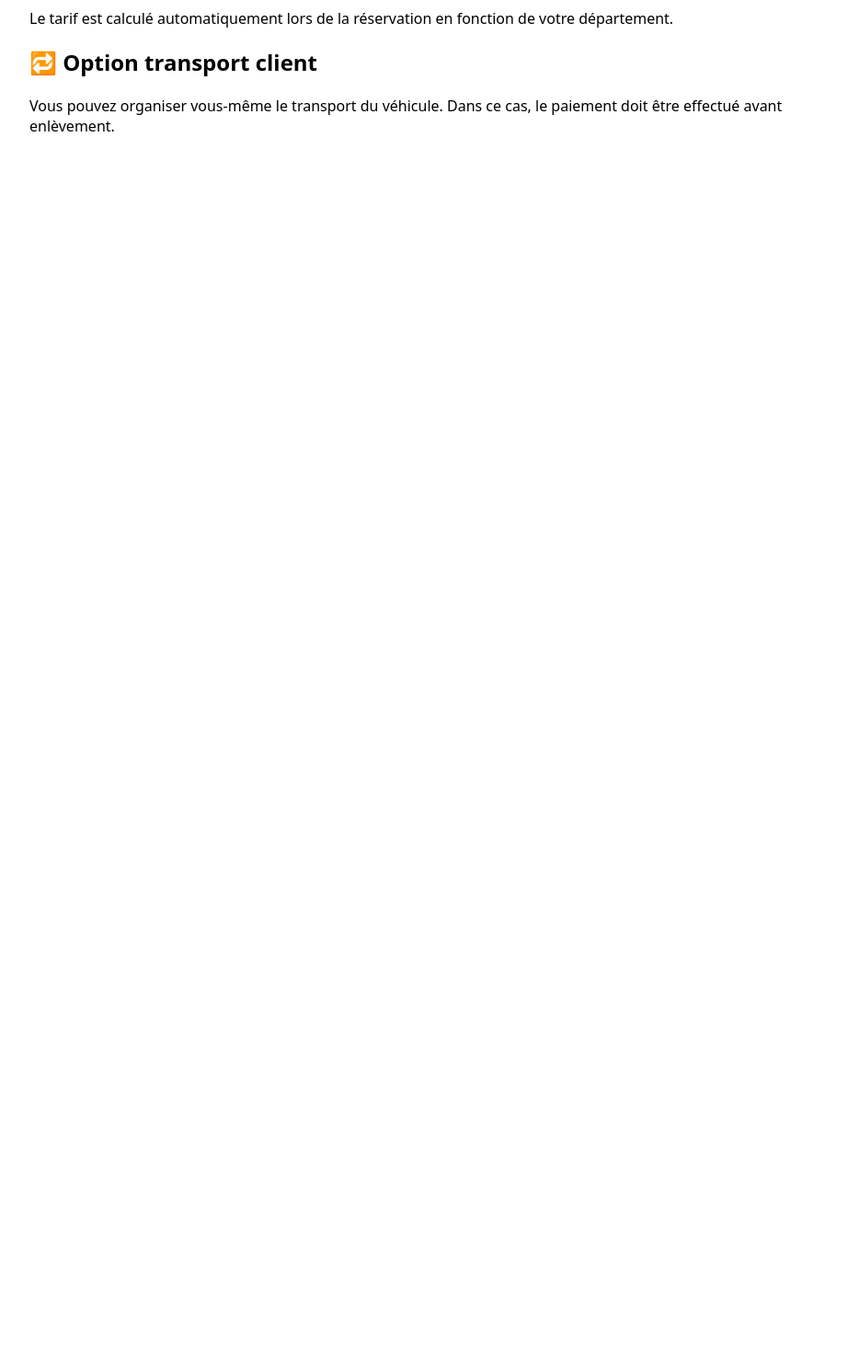
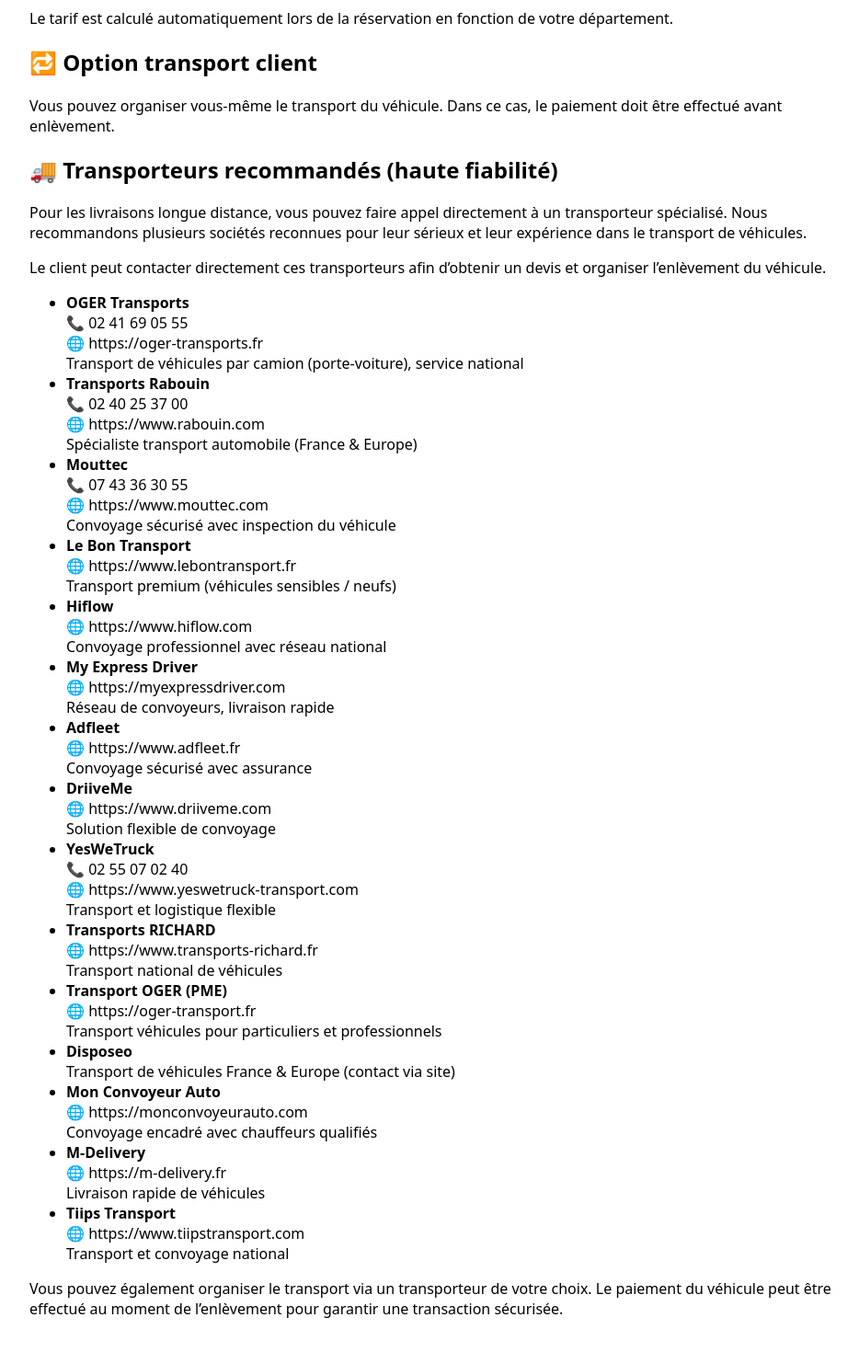
Before and after one commit to khelifamansour/neodrive-site, a Next.js app: page /livraison in a window 1280 px wide. Shown: the part 1277-2747 px from the top of the page at 92% size, without its empty margins (158-1092 px from the left). Before the commit the page ends 1461 px from the top, so only its background shows below. Built offline with nearby package versions, Linux system fonts and the light colour scheme.

Commit message:
Update page.tsx

```diff
--- a/app/livraison/page.tsx
+++ b/app/livraison/page.tsx
@@ -83,6 +83,117 @@ export default function LivraisonPage() {
         Dans ce cas, le paiement doit être effectué avant enlèvement.
       </p>
 
+      <h2>🚚 Transporteurs recommandés (haute fiabilité)</h2>
+
+<p>
+Pour les livraisons longue distance, vous pouvez faire appel directement à un transporteur spécialisé.
+Nous recommandons plusieurs sociétés reconnues pour leur sérieux et leur expérience dans le transport de véhicules.
+</p>
+
+<p>
+Le client peut contacter directement ces transporteurs afin d’obtenir un devis et organiser l’enlèvement du véhicule.
+</p>
+
+<ul>
+  <li>
+    <strong>OGER Transports</strong><br/>
+    📞 02 41 69 05 55<br/>
+    🌐 https://oger-transports.fr<br/>
+    Transport de véhicules par camion (porte-voiture), service national
+  </li>
+
+  <li>
+    <strong>Transports Rabouin</strong><br/>
+    📞 02 40 25 37 00<br/>
+    🌐 https://www.rabouin.com<br/>
+    Spécialiste transport automobile (France & Europe)
+  </li>
+
+  <li>
+    <strong>Mouttec</strong><br/>
+    📞 07 43 36 30 55<br/>
+    🌐 https://www.mouttec.com<br/>
+    Convoyage sécurisé avec inspection du véhicule
+  </li>
+
+  <li>
+    <strong>Le Bon Transport</strong><br/>
+    🌐 https://www.lebontransport.fr<br/>
+    Transport premium (véhicules sensibles / neufs)
+  </li>
+
+  <li>
+    <strong>Hiflow</strong><br/>
+    🌐 https://www.hiflow.com<br/>
+    Convoyage professionnel avec réseau national
+  </li>
+
+  <li>
+    <strong>My Express Driver</strong><br/>
+    🌐 https://myexpressdriver.com<br/>
+    Réseau de convoyeurs, livraison rapide
+  </li>
+
+  <li>
+    <strong>Adfleet</strong><br/>
+    🌐 https://www.adfleet.fr<br/>
+    Convoyage sécurisé avec assurance
+  </li>
+
+  <li>
+    <strong>DriiveMe</strong><br/>
+    🌐 https://www.driiveme.com<br/>
+    Solution flexible de convoyage
+  </li>
+
+  <li>
+    <strong>YesWeTruck</strong><br/>
+    📞 02 55 07 02 40<br/>
+    🌐 https://www.yeswetruck-transport.com<br/>
+    Transport et logistique flexible
+  </li>
+
+  <li>
+    <strong>Transports RICHARD</strong><br/>
+    🌐 https://www.transports-richard.fr<br/>
+    Transport national de véhicules
+  </li>
+
+  <li>
+    <strong>Transport OGER (PME)</strong><br/>
+    🌐 https://oger-transport.fr<br/>
+    Transport véhicules pour particuliers et professionnels
+  </li>
+
+  <li>
+    <strong>Disposeo</strong><br/>
+    Transport de véhicules France & Europe (contact via site)
+  </li>
+
+  <li>
+    <strong>Mon Convoyeur Auto</strong><br/>
+    🌐 https://monconvoyeurauto.com<br/>
+    Convoyage encadré avec chauffeurs qualifiés
+  </li>
+
+  <li>
+    <strong>M-Delivery</strong><br/>
+    🌐 https://m-delivery.fr<br/>
+    Livraison rapide de véhicules
+  </li>
+
+  <li>
+    <strong>Tiips Transport</strong><br/>
+    🌐 https://www.tiipstransport.com<br/>
+    Transport et convoyage national
+  </li>
+</ul>
+
+<p>
+Vous pouvez également organiser le transport via un transporteur de votre choix.
+Le paiement du véhicule peut être effectué au moment de l’enlèvement pour garantir une transaction sécurisée.
+</p>
+
     </main>
   );
 }
```
